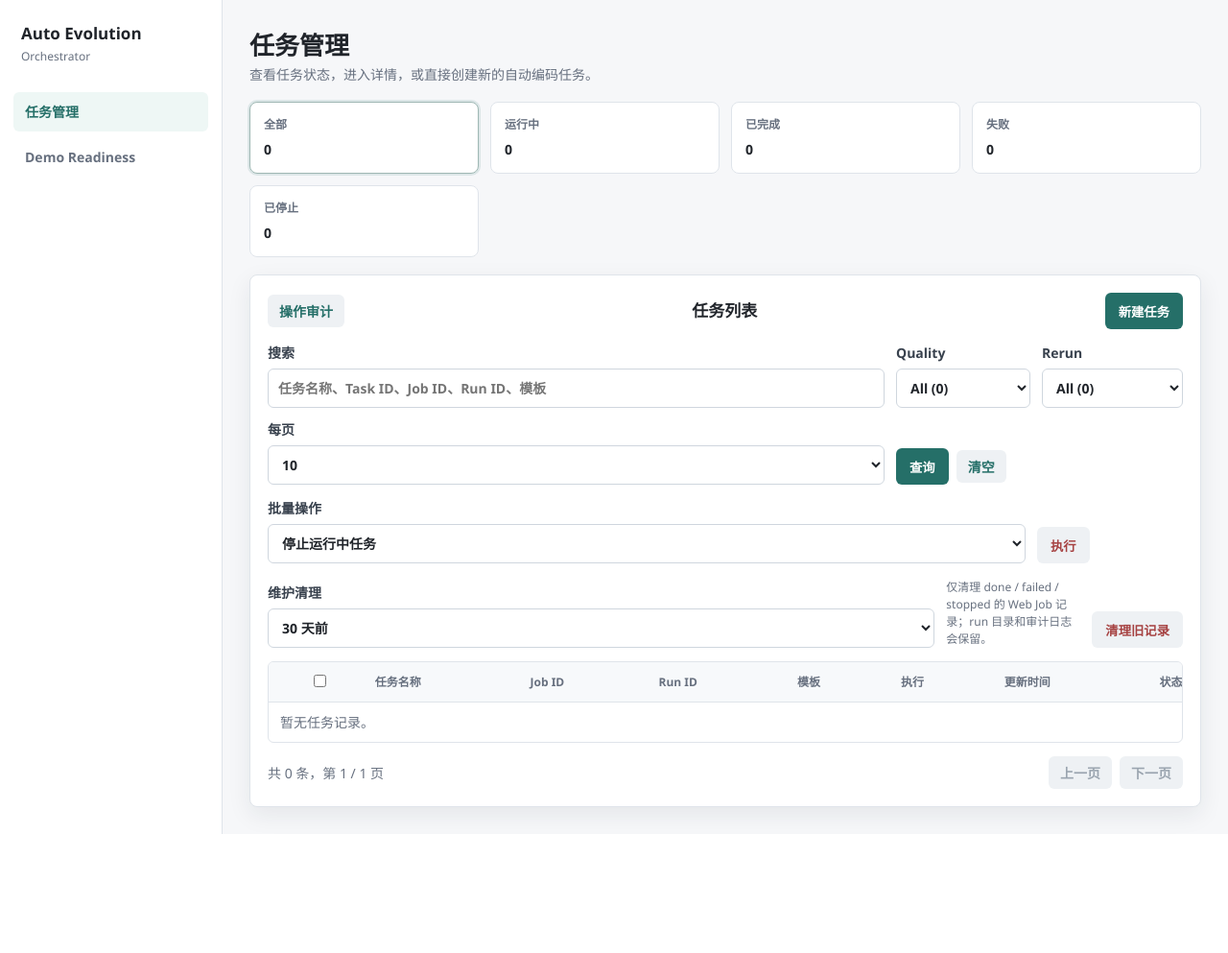
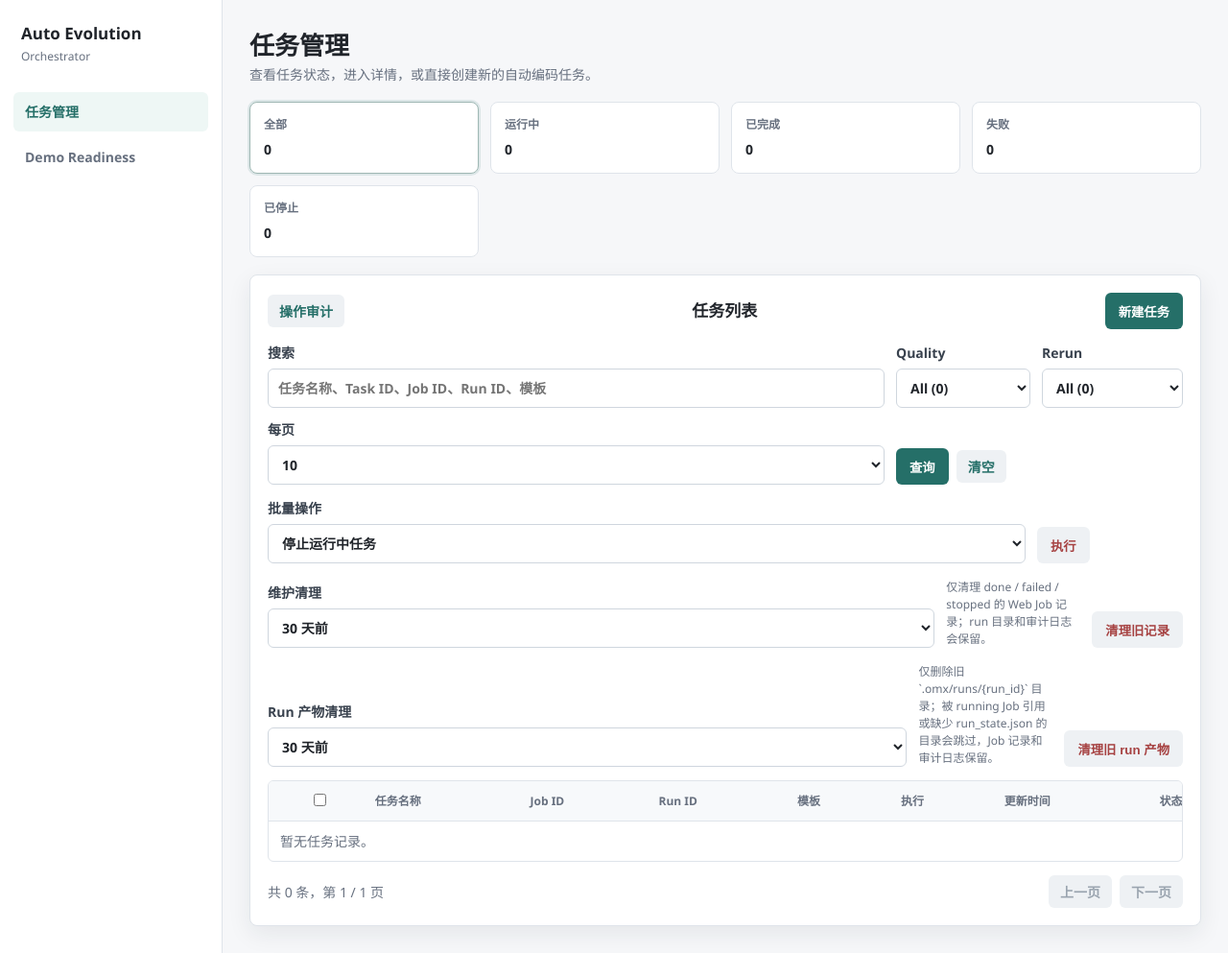
Before and after one commit to onlycaizhongwen/evoloop, a FastAPI app: page /tasks in a window 1280 px wide. Shown: the whole page at 96% size. Before the commit the page ends 869 px from the top, so only its background shows below. Run offline with FastAPI, Linux system fonts and the light colour scheme; data that the repository does not hold is empty.

Commit message:
Make old run artifacts safely pruneable
Add an explicit Web maintenance path for cleaning stale .omx/runs artifacts while preserving Job records and audit evidence.

Constraint: Run artifact deletion is a destructive local maintenance action, so it is age-gated, operator-triggered, and audited.

Rejected: Coupling artifact deletion to old Web Job record pruning | record pruning intentionally preserves run directories by default.

Confidence: high

Scope-risk: moderate

Directive: Keep future automatic cleanup opt-in or separately gated; never delete running-linked run directories silently.

Tested: python -m py_compile orchestrator/interfaces/web/main.py orchestrator/infrastructure/persistence/sqlite_job_repository.py; python -m pytest -q tests/test_web_ui.py -k maintenance; python -m pytest -q tests/test_web_ui.py; python -m pytest -q; git diff --check

Not-tested: Manual browser click-through of the new maintenance button after this commit.

```diff
--- a/orchestrator/interfaces/web/main.py
+++ b/orchestrator/interfaces/web/main.py
@@ -4,6 +4,7 @@ import json
 import logging
 import re
 import shlex
+import shutil
 import sqlite3
 import threading
 from dataclasses import dataclass, field
@@ -54,6 +55,7 @@ WEB_TASKS_DIR = Path(".omx/web-tasks")
 WEB_JOB_AUDIT_PATH = Path(".omx/web-job-audit.jsonl")
 MAINTENANCE_PRUNE_STATUSES = ["done", "failed", "stopped"]
 MAINTENANCE_PRUNE_AGE_OPTIONS = [7, 30, 90]
+MAINTENANCE_RUN_PRUNE_AGE_OPTIONS = [7, 30, 90]
 WEB_DIR = Path(__file__).parent
 DEFAULT_SMOKE_WORKTREE = Path(".tmp/omx-unified-diff-smoke")
 TEMPLATES = Jinja2Templates(directory=str(WEB_DIR / "templates"))
@@ -580,6 +582,52 @@ def prune_tasks(
     )
 
 
+@app.post("/tasks/maintenance/prune-runs")
+def prune_run_artifacts(
+    older_than_days: Annotated[int, Form()] = 30,
+    status: Annotated[str, Form()] = "all",
+    quality: Annotated[str, Form()] = "all",
+    rerun: Annotated[str, Form()] = "all",
+    page: Annotated[int, Form()] = 1,
+    page_size: Annotated[int, Form()] = 10,
+    q: Annotated[str, Form()] = "",
+):
+    age_days = _normalize_maintenance_run_prune_age(older_than_days)
+    summary = _prune_old_run_artifacts(age_days)
+    _append_web_job_audit(
+        WebJobAuditEvent(
+            event_type="maintenance_prune_runs",
+            request_context=_task_request_context(status=status, quality=quality, rerun=rerun, page=page, page_size=page_size, q=q),
+            selected_job_ids=list(summary.get("selected_job_ids") or []),
+            processed_job_ids=list(summary.get("processed_job_ids") or []),
+            skipped_job_ids=list(summary.get("skipped_job_ids") or []),
+            failed_job_ids=list(summary.get("failed_job_ids") or []),
+            run_ids=list(summary.get("run_ids") or []),
+            message=str(summary.get("label") or ""),
+            details={
+                "older_than_days": age_days,
+                "cutoff": summary.get("cutoff") or "",
+                "deleted_run_dirs": list(summary.get("deleted_run_dirs") or []),
+                "candidate_run_dirs": list(summary.get("candidate_run_dirs") or []),
+                "reasons": summary.get("reasons") or {},
+            },
+        )
+    )
+    notice = (
+        f"{summary['label']}：成功 {summary['processed']} 个，"
+        f"跳过 {summary['skipped']} 个，失败 {summary['failed']} 个。"
+    )
+    return _redirect_to_tasks_with_batch_notice(
+        notice,
+        status=status,
+        quality=quality,
+        rerun=rerun,
+        page=page,
+        page_size=page_size,
+        q=q,
+    )
+
+
 @app.post("/tasks/{job_id}/stop")
 def stop_task(
     job_id: str,
@@ -1348,6 +1396,10 @@ def _normalize_maintenance_prune_age(value: int) -> int:
     return value if value in MAINTENANCE_PRUNE_AGE_OPTIONS else 30
 
 
+def _normalize_maintenance_run_prune_age(value: int) -> int:
+    return value if value in MAINTENANCE_RUN_PRUNE_AGE_OPTIONS else 30
+
+
 def _prune_old_web_jobs(older_than_days: int) -> dict[str, Any]:
     cutoff = (datetime.now() - timedelta(days=older_than_days)).isoformat()
     candidates = _job_repository().list_before(
@@ -1373,6 +1425,58 @@ def _prune_old_web_jobs(older_than_days: int) -> dict[str, Any]:
         except Exception:
             _record_batch_failed(summary, job_id, "exception")
     return summary
+
+
+def _prune_old_run_artifacts(older_than_days: int) -> dict[str, Any]:
+    cutoff_dt = datetime.now() - timedelta(days=older_than_days)
+    summary = _empty_batch_summary(f"维护清理 {older_than_days} 天前运行产物")
+    summary["cutoff"] = cutoff_dt.isoformat()
+    summary["candidate_run_dirs"] = []
+    summary["deleted_run_dirs"] = []
+    summary["selected_job_ids"] = []
+    summary["run_ids"] = []
+    if not RUNS_DIR.exists():
+        return summary
+
+    run_dirs = [path for path in RUNS_DIR.iterdir() if path.is_dir()]
+    run_ids = [path.name for path in run_dirs]
+    jobs_by_run_id = _jobs_by_run_id(run_ids)
+    for run_dir in sorted(run_dirs, key=lambda path: path.name):
+        run_id = run_dir.name
+        run_dir_display = str(run_dir.resolve())
+        summary["candidate_run_dirs"].append(run_dir_display)
+        summary["run_ids"].append(run_id)
+        linked_jobs = jobs_by_run_id.get(run_id, [])
+        linked_job_ids = [str(job.get("job_id") or "") for job in linked_jobs if job.get("job_id")]
+        summary["selected_job_ids"].extend(linked_job_ids)
+        if any(str(job.get("status") or "") == "running" for job in linked_jobs):
+            _record_batch_skipped(summary, run_id, "linked running job")
+            continue
+        if not (run_dir / "run_state.json").exists():
+            _record_batch_skipped(summary, run_id, "missing run_state.json")
+            continue
+        try:
+            updated_at = datetime.fromtimestamp(run_dir.stat().st_mtime)
+        except OSError:
+            _record_batch_failed(summary, run_id, "stat failed")
+            continue
+        if updated_at >= cutoff_dt:
+            _record_batch_skipped(summary, run_id, "run artifact is newer than cutoff")
+            continue
+        try:
+            shutil.rmtree(run_dir)
+            _record_batch_processed(summary, run_id, {"run_id": run_id})
+            summary["deleted_run_dirs"].append(run_dir_display)
+        except OSError:
+            _record_batch_failed(summary, run_id, "delete failed")
+    return summary
+
+
+def _jobs_by_run_id(run_ids: list[str]) -> dict[str, list[dict[str, Any]]]:
+    grouped: dict[str, list[dict[str, Any]]] = {run_id: [] for run_id in run_ids}
+    for job in _job_repository().list_by_run_ids(run_ids):
+        grouped.setdefault(str(job.get("run_id") or ""), []).append(job)
+    return grouped
 
 
 def _task_manager_job_matches(job: dict[str, str], needle: str) -> bool:
--- a/orchestrator/interfaces/web/templates/tasks.html
+++ b/orchestrator/interfaces/web/templates/tasks.html
@@ -144,6 +144,25 @@
           <span class="muted-line">仅清理 done / failed / stopped 的 Web Job 记录；run 目录和审计日志会保留。</span>
           <div class="toolbar-actions">
             <button type="submit" class="secondary" data-confirm="确认清理早于所选天数的非运行任务记录？run 目录和审计日志会保留。">清理旧记录</button>
+          </div>
+        </form>
+        <form class="task-toolbar" method="post" action="/tasks/maintenance/prune-runs">
+          <input type="hidden" name="status" value="{{ active_status }}">
+          <input type="hidden" name="quality" value="{{ active_quality }}">
+          <input type="hidden" name="rerun" value="{{ active_rerun }}">
+          <input type="hidden" name="page" value="{{ pagination.page }}">
+          <input type="hidden" name="page_size" value="{{ pagination.page_size }}">
+          <input type="hidden" name="q" value="{{ query }}">
+          <label>Run 产物清理
+            <select name="older_than_days">
+              <option value="7">7 天前</option>
+              <option value="30" selected>30 天前</option>
+              <option value="90">90 天前</option>
+            </select>
+          </label>
+          <span class="muted-line">仅删除旧 `.omx/runs/{run_id}` 目录；被 running Job 引用或缺少 run_state.json 的目录会跳过，Job 记录和审计日志保留。</span>
+          <div class="toolbar-actions">
+            <button type="submit" class="secondary" data-confirm="确认清理早于所选天数且未被运行中任务引用的 run 产物？Job 记录和审计日志会保留。">清理旧 run 产物</button>
           </div>
         </form>
         <div class="task-table-wrap">
```
Also changed, not shown: docs/codex/v1/plans/web-run-artifact-cleanup.md (added, +30 -0 lines), docs/codex/v1/status.md (+7 -0 lines), docs/codex/v1/trace/web-run-artifact-cleanup-trace.md (added, +37 -0 lines), orchestrator/infrastructure/persistence/sqlite_job_repository.py (+14 -0 lines), tests/test_web_ui.py (+80 -0 lines), .codex/plans/main/TASKS.md, .codex/plans/main/web-run-artifact-cleanup/process.md (added).
